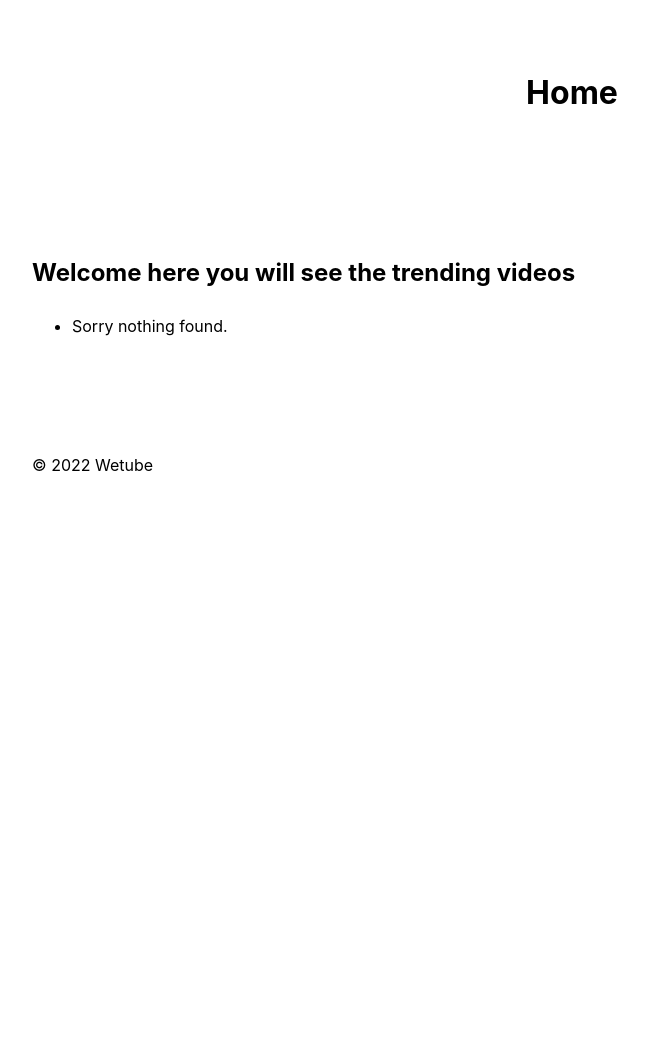
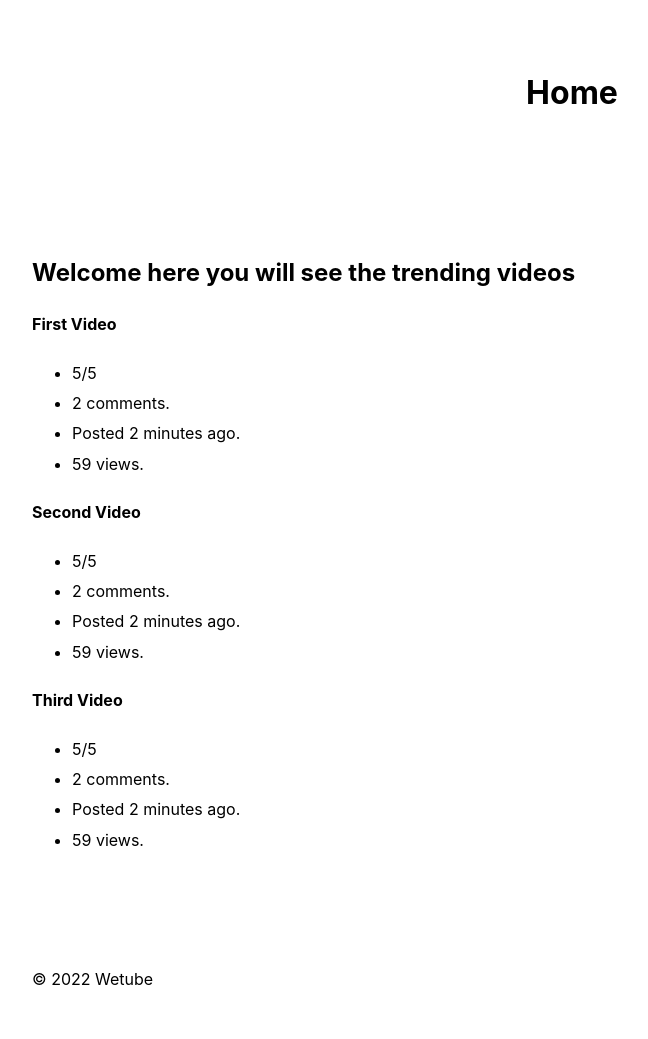
Before and after one commit to tedha012/wetube-reloaded, a Node server app: page / in a window 1280 px wide. Shown: the whole page, without its empty margins (68-716 px from the left). Before the commit the page ends 471 px from the top, so only its background shows below. Run offline with Node 20, Linux system fonts and the light colour scheme; some libraries are stand-ins or nearby versions.

Commit message:
PugMixins

```diff
--- a/src/controllers/videoController.js
+++ b/src/controllers/videoController.js
@@ -1,6 +1,31 @@
 export const trending = (req, res) => {
-  const videos = [];
-  return res.render("home", { pageTitle: "Home", videos })
+  const videos = [
+    {
+      title: "First Video",
+      rating: 5,
+      comments: 2,
+      createAt: "2 minutes ago",
+      views: 59,
+      id: 1,
+    },
+    {
+      title: "Second Video",
+      rating: 5,
+      comments: 2,
+      createAt: "2 minutes ago",
+      views: 59,
+      id: 1,
+    },
+    {
+      title: "Third Video",
+      rating: 5,
+      comments: 2,
+      createAt: "2 minutes ago",
+      views: 59,
+      id: 1,
+    },
+  ];
+  return res.render("home", { pageTitle: "Home", videos });
 };
 export const see = (req, res) => res.render("watch", { pageTitle: "Watch" });
 export const edit = (req, res) => res.render("edit", { pageTitle: "Edit" });
--- a/src/views/home.pug
+++ b/src/views/home.pug
@@ -1,9 +1,9 @@
 extends base.pug
+include mixins/video
 
 block content
     h2 Welcome here you will see the trending videos
-    ul
-        each video in videos
-            li=video
-        else
-            li Sorry nothing found.
+    each video in videos
+        +video(video)
+    else
+        li Sorry nothing found.
--- /dev/null
+++ b/src/views/mixins/video.pug
@@ -0,0 +1,8 @@
+mixin video(info)
+    div
+        h4=info.title
+        ul
+            li #{info.rating}/5
+            li #{info.comments} comments.
+            li Posted #{info.createAt}.
+            li #{info.views} views.
```
